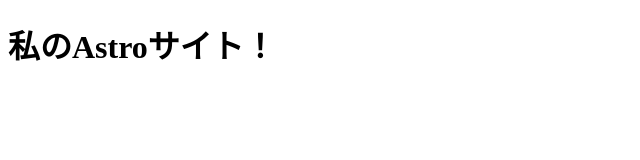
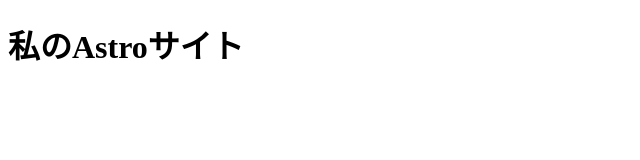
Before and after one commit to n-sawa0802/tutorial3, an Astro site: page / in a window 1280 px wide. Shown: the full height of the page, 0-640 px from the left. Built offline with nearby package versions, Linux system fonts and the light colour scheme; Astro itself is replaced by a stand-in of ours.

Commit message:
initial commit

```diff
--- a/src/pages/index.astro
+++ b/src/pages/index.astro
@@ -11,6 +11,6 @@
 		<title>Astro</title>
 	</head>
 	<body>
-		<h1>私のAstroサイト！</h1>
+		<h1>私のAstroサイト</h1>
 	</body>
 </html>
```
